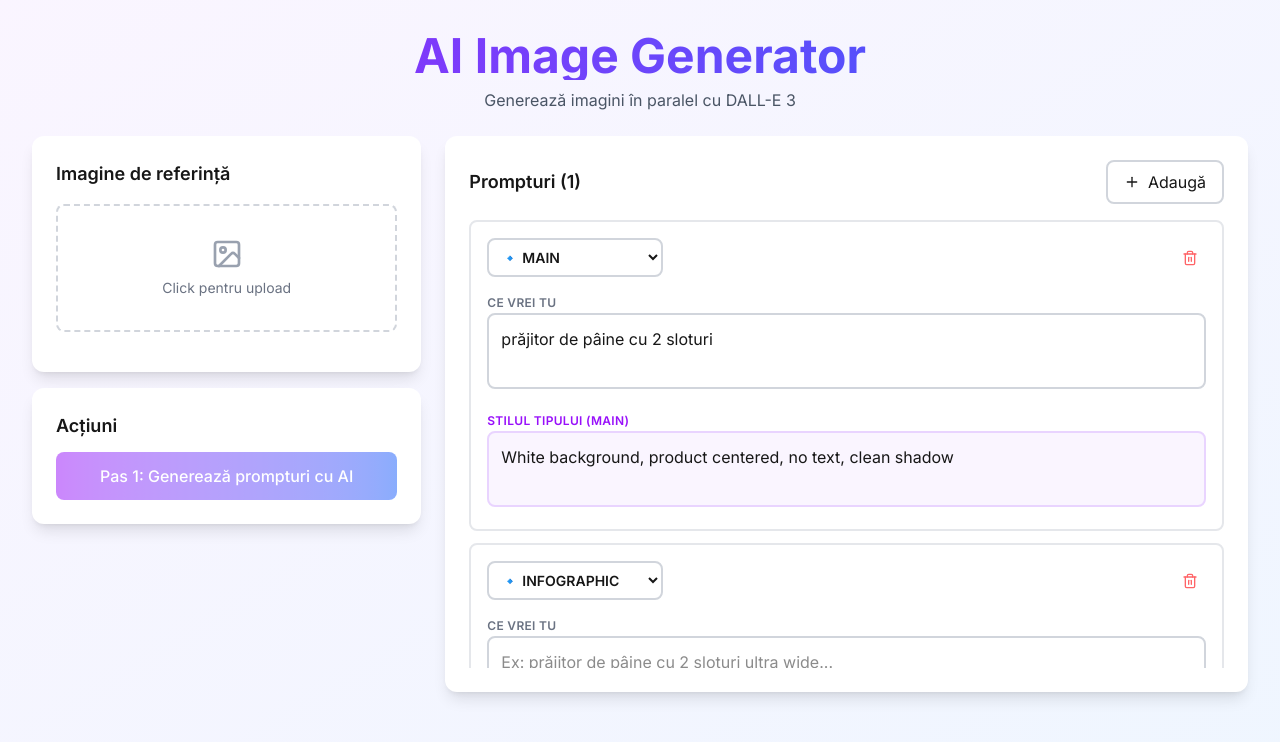
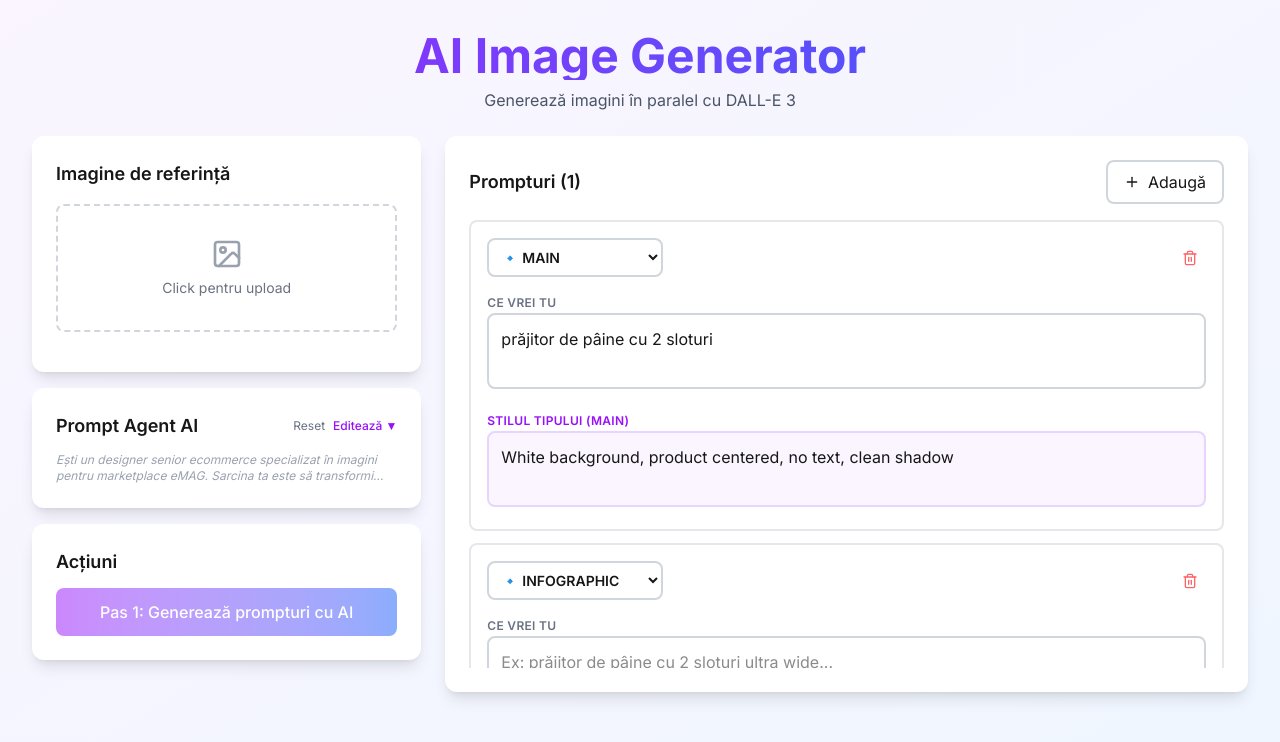
Before and after one commit to Revadorev/image-generator, a Next.js app: page / in a window 1280 px wide. Shown: the top 742 px of the page. Built offline with nearby package versions, Linux system fonts and the light colour scheme.

Commit message:
feat: editable agent system prompt in UI sidebar, sent to API and applied to AI agent

```diff
--- a/app/api/generate-prompts/route.ts
+++ b/app/api/generate-prompts/route.ts
@@ -24,6 +24,7 @@ interface PromptRequest {
   variantsCount?: number;
   sessionId?: string;
   templates?: PromptTemplate[];
+  systemPrompt?: string;
 }
 
 const ECOMMERCE_SYSTEM_PROMPT = `You are a senior ecommerce designer specialized in marketplace images (eMAG style).
@@ -111,10 +112,17 @@ async function generatePromptVariants(
   imageAnalysis: string,
   count: number,
   sessionId: string,
-  templates: PromptTemplate[] = []
+  templates: PromptTemplate[] = [],
+  customSystemPrompt?: string
 ): Promise<string[]> {
   const conversationHistory = await loadConversationHistory(sessionId);
 
+  // Dacă vine un system prompt custom din UI, înlocuiește primul mesaj system
+  if (customSystemPrompt && conversationHistory.length > 0 && conversationHistory[0].role === "system") {
+    conversationHistory[0].content = customSystemPrompt;
+  } else if (customSystemPrompt && conversationHistory.length === 0) {
+    conversationHistory.push({ role: "system", content: customSystemPrompt });
+  }
   const templateText = templates.length
     ? `\n\nAvailable image types and base prompts:\n${templates
         .map((template) => `- ${template.label}: ${template.value}`)
@@ -153,7 +161,7 @@ async function generatePromptVariants(
 export async function POST(req: NextRequest) {
   try {
     const body: PromptRequest = await req.json();
-    const { userRequest, referenceImage, variantsCount = 4, sessionId = "default", templates = [] } = body;
+    const { userRequest, referenceImage, variantsCount = 4, sessionId = "default", templates = [], systemPrompt } = body;
 
     if (!userRequest) {
       return NextResponse.json(
@@ -179,7 +187,8 @@ export async function POST(req: NextRequest) {
       imageAnalysis,
       variantsCount,
       sessionId,
-      templates
+      templates,
+      systemPrompt
     );
 
     return NextResponse.json({ prompts });
--- a/app/page.tsx
+++ b/app/page.tsx
@@ -55,8 +55,24 @@ const promptTemplateMap = DEFAULT_TEMPLATES.reduce<Record<string, string>>((accu
   return accumulator;
 }, {});
 
+const DEFAULT_AGENT_SYSTEM_PROMPT = `Ești un designer senior ecommerce specializat în imagini pentru marketplace eMAG.
+
+Sarcina ta este să transformi datele despre produs într-un prompt de generare imagini ULTRA-PERFORMANT.
+
+Reguli:
+- Păstrează designul produsului EXACT (fără schimbări de formă/culoare)
+- Text doar în română
+- Layout comercial curat
+- Fără logo-uri, fără badge-uri false
+- Contrast ridicat, pregătit pentru marketplace
+- Ierarhie vizuală clară
+
+Răspunde DOAR cu promptul final, nimic altceva.`;
+
 export default function Home() {
   const [referenceImage, setReferenceImage] = useState<File | null>(null);
+  const [agentSystemPrompt, setAgentSystemPrompt] = useState<string>(DEFAULT_AGENT_SYSTEM_PROMPT);
+  const [showAgentPrompt, setShowAgentPrompt] = useState(false);
   // userTexts = ce scrie utilizatorul (cererea)
   const [userTexts, setUserTexts] = useState<string[]>(["prăjitor de pâine cu 2 sloturi", "", "", ""]);
   // templateTexts = textul editabil al tipului selectat
@@ -155,6 +171,7 @@ export default function Home() {
           variantsCount: validRows.length,
           sessionId: "default",
           templates: enabledTemplates,
+          systemPrompt: agentSystemPrompt,
         }),
       });
 
@@ -336,6 +353,38 @@ export default function Home() {
                     AI-ul va genera automat {variantsCount} prompturi diferite bazate pe cererea ta
                   </p>
                 </div>
+              )}
+            </div>
+
+            <div className="bg-white rounded-xl shadow-lg p-6 space-y-3">
+              <div className="flex items-center justify-between">
+                <h2 className="text-lg font-semibold">Prompt Agent AI</h2>
+                <div className="flex gap-2">
+                  <button
+                    onClick={() => setAgentSystemPrompt(DEFAULT_AGENT_SYSTEM_PROMPT)}
+                    className="text-xs text-gray-500 hover:underline"
+                  >
+                    Reset
+                  </button>
+                  <button
+                    onClick={() => setShowAgentPrompt(!showAgentPrompt)}
+                    className="text-xs text-purple-600 hover:underline font-medium"
+                  >
+                    {showAgentPrompt ? "Ascunde ▲" : "Editează ▼"}
+                  </button>
+                </div>
+              </div>
+              {showAgentPrompt && (
+                <textarea
+                  value={agentSystemPrompt}
+                  onChange={(e) => setAgentSystemPrompt(e.target.value)}
+                  className="w-full resize-none border-2 border-purple-200 rounded-lg p-3 text-sm focus:border-purple-500 focus:outline-none bg-purple-50"
+                  rows={8}
+                  placeholder="System prompt pentru agentul AI..."
+                />
+              )}
+              {!showAgentPrompt && (
+                <p className="text-xs text-gray-400 italic line-clamp-2">{agentSystemPrompt.slice(0, 120)}...</p>
               )}
             </div>
 
```
